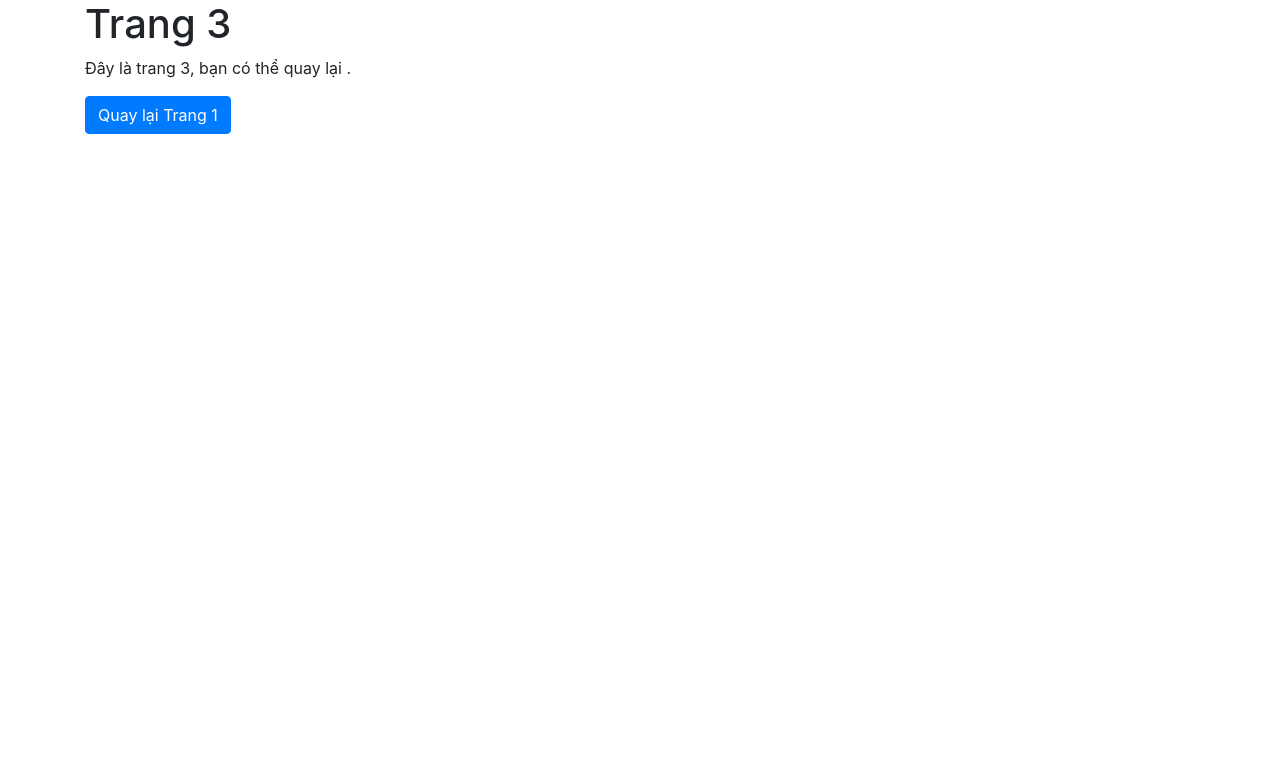
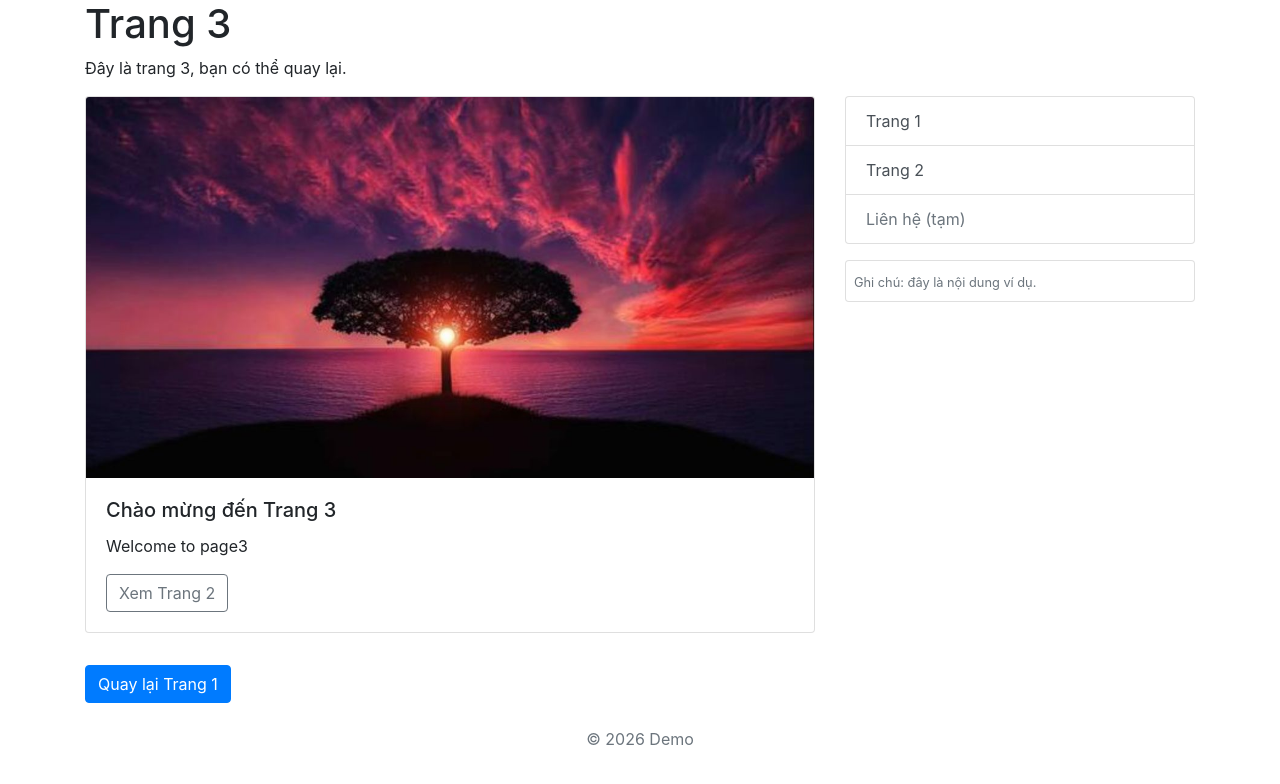
Before and after one commit to Dinh-Duc-Manh/Demo_Git, a PHP site: page /page3.php in a window 1280 px wide. Shown: the top 784 px of the page. Run offline with PHP 8.4, Linux system fonts and the light colour scheme.

Commit message:
update page3

```diff
--- a/page3.php
+++ b/page3.php
@@ -12,8 +12,39 @@
   <body>
     <div class="container">
       <h1>Trang 3</h1>
-      <p class="muted">Đây là trang 3, bạn có thể quay lại .</p>
-        <a name="" id="" class="btn btn-primary" href="index.php" role="button">Quay lại Trang 1</a>
+      <p class="muted">Đây là trang 3, bạn có thể quay lại.</p>
+
+      <div class="row">
+        <div class="col-md-8">
+          <div class="card mb-3">
+            <img src="assets/img/hinh1.jpg" class="card-img-top" alt="a">
+            <div class="card-body">
+              <h5 class="card-title">Chào mừng đến Trang 3</h5>
+              <p class="card-text">Welcome to page3</p>
+              <a href="page2.php" class="btn btn-outline-secondary">Xem Trang 2</a>
+            </div>
+          </div>
+        </div>
+
+        <div class="col-md-4">
+          <div class="list-group mb-3">
+            <a href="index.php" class="list-group-item list-group-item-action">Trang 1</a>
+            <a href="page2.php" class="list-group-item list-group-item-action">Trang 2</a>
+            <a href="#" class="list-group-item list-group-item-action disabled">Liên hệ (tạm)</a>
+          </div>
+          <div class="card">
+            <div class="card-body p-2">
+              <small class="text-muted">Ghi chú: đây là nội dung ví dụ.</small>
+            </div>
+          </div>
+        </div>
+      </div>
+
+      <div class="mt-3">
+        <a class="btn btn-primary" href="index.php" role="button">Quay lại Trang 1</a>
+      </div>
+
+      <footer class="mt-4 text-center text-muted">© 2026 Demo</footer>
     <!-- Optional JavaScript -->
     <!-- jQuery first, then Popper.js, then Bootstrap JS -->
     <script src="https://code.jquery.com/jquery-3.3.1.slim.min.js" integrity="sha384-q8i/X+965DzO0rT7abK41JStQIAqVgRVzpbzo5smXKp4YfRvH+8abtTE1Pi6jizo" crossorigin="anonymous"></script>
```
Also changed, not shown: assets/img/hinh1.jpg (added).
